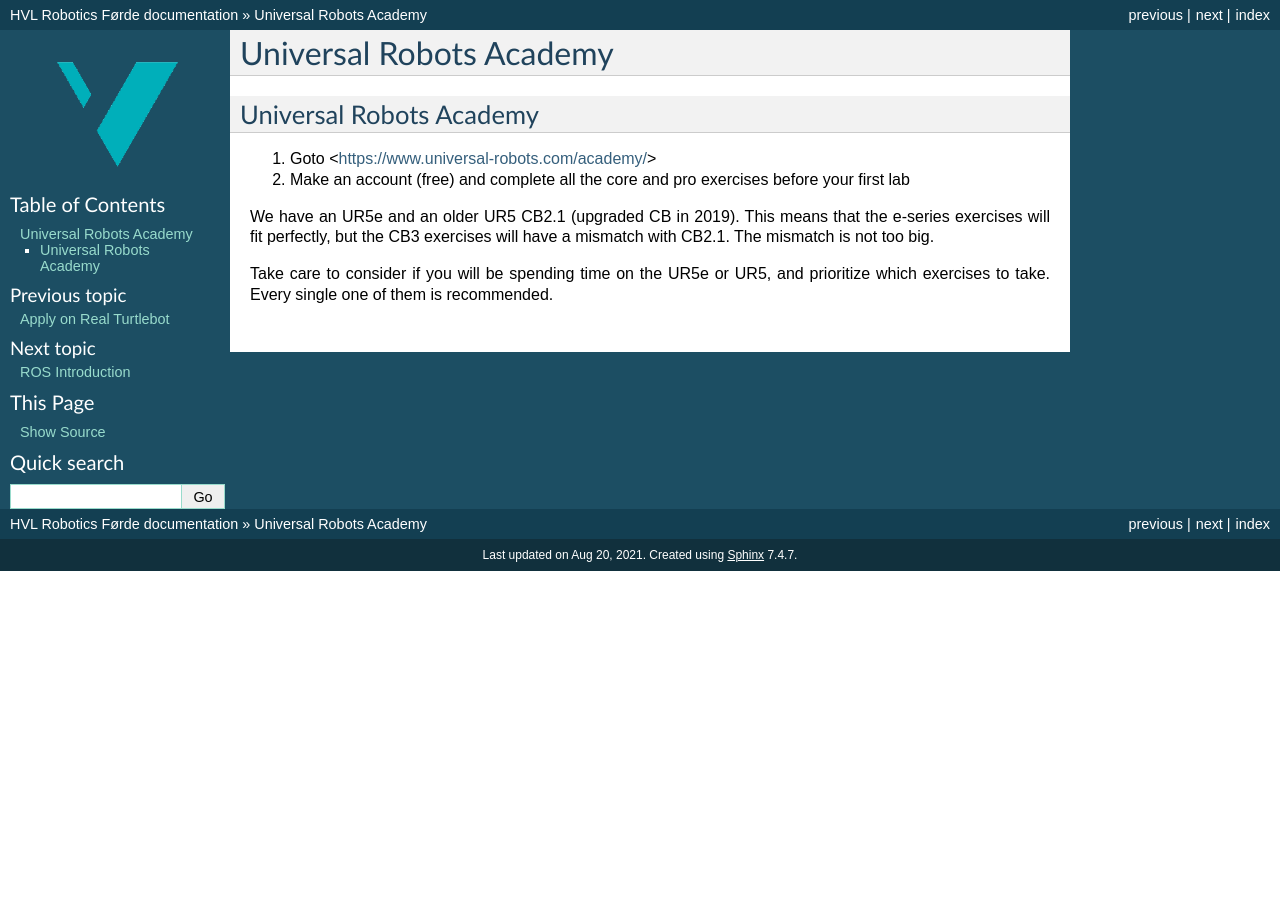
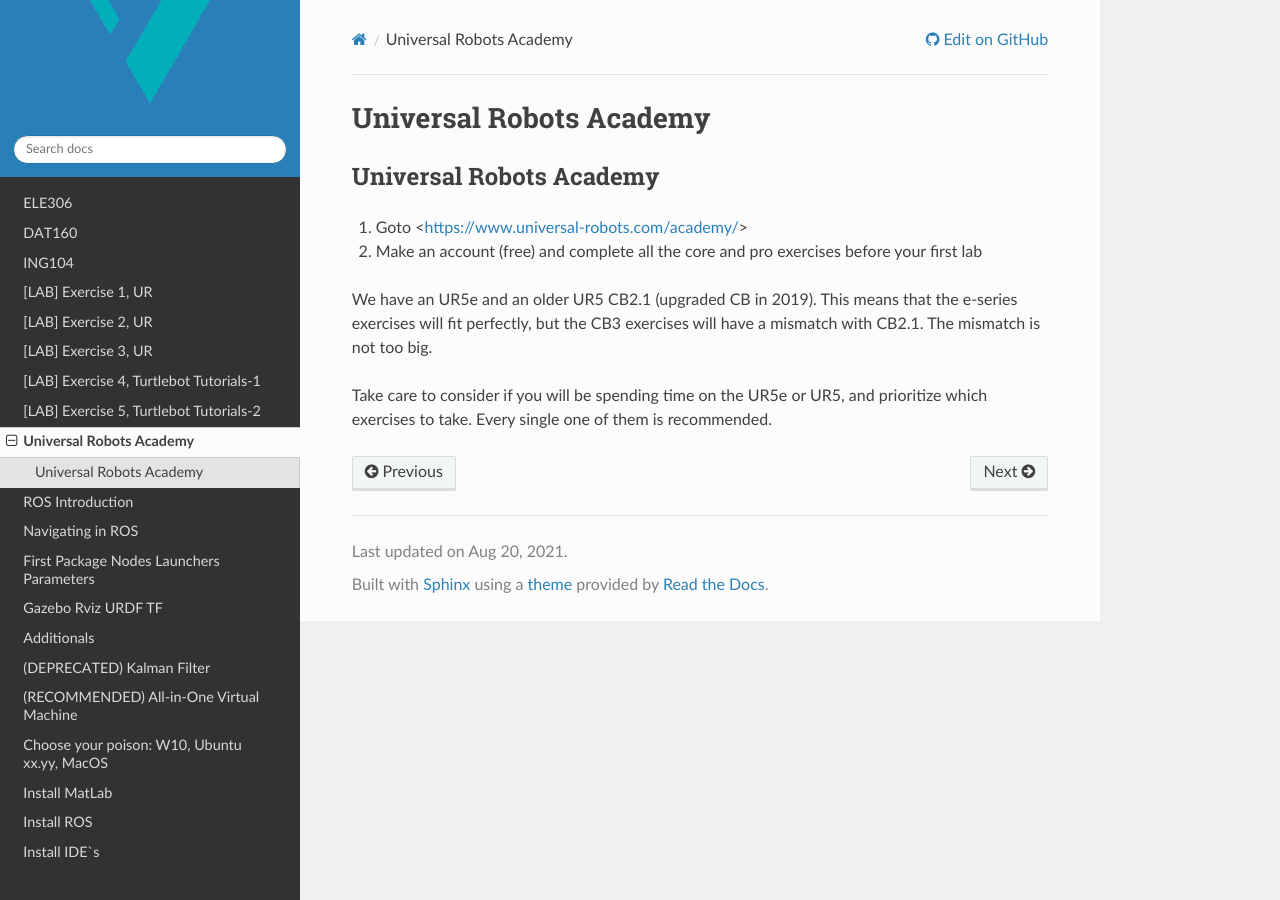
Before and after one commit to frdedynamics/robotics-lab-documentation, a Sphinx documentation site: the page built from source/texts/UR_exercises.rst, in a window 1280 px wide. Built offline with Sphinx 7.4.7 and the Read the Docs theme 2.0.0, drawn with Linux system fonts in a browser that asks for light colours; the version number could not be read and is left out.

```diff
--- a/requirements.txt
+++ b/requirements.txt
@@ -3,3 +3,4 @@
 sphinx_rtd_theme
 sphinxcontrib-bibtex==1.0.0
 sphinx-togglebutton==0.2.3
+docutils==0.16
--- a/source/conf.py
+++ b/source/conf.py
@@ -126,7 +126,7 @@
 # The theme to use for HTML and HTML Help pages.  See the documentation for
 # a list of builtin themes.
 # html_theme = "classic" -- Changed because of a bug in sphinx_rtd_theme in using bullets
-html_theme = "classic"
+html_theme = "sphinx_rtd_theme"
 
 
 # Theme options are theme-specific and customize the look and feel of a theme
```
